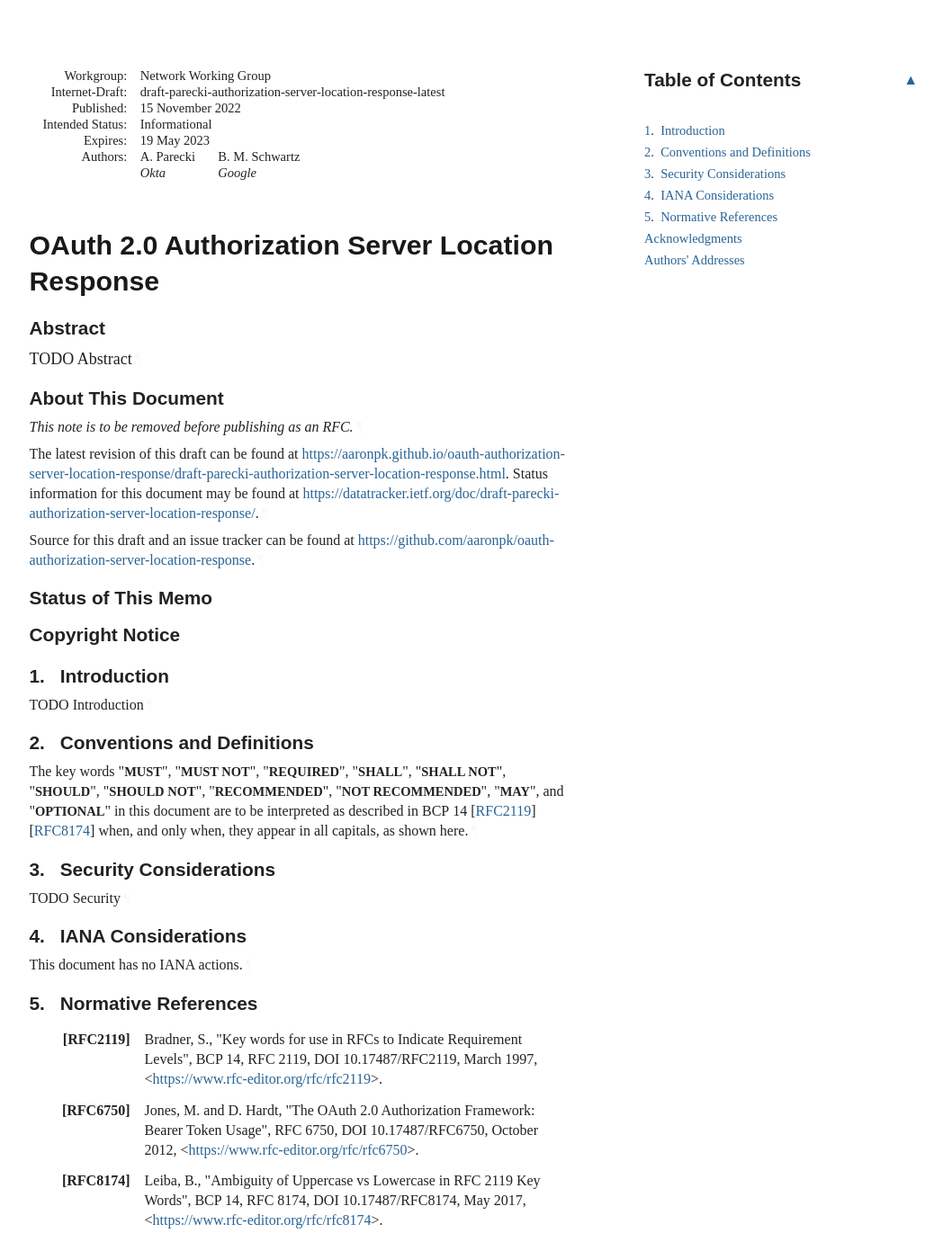
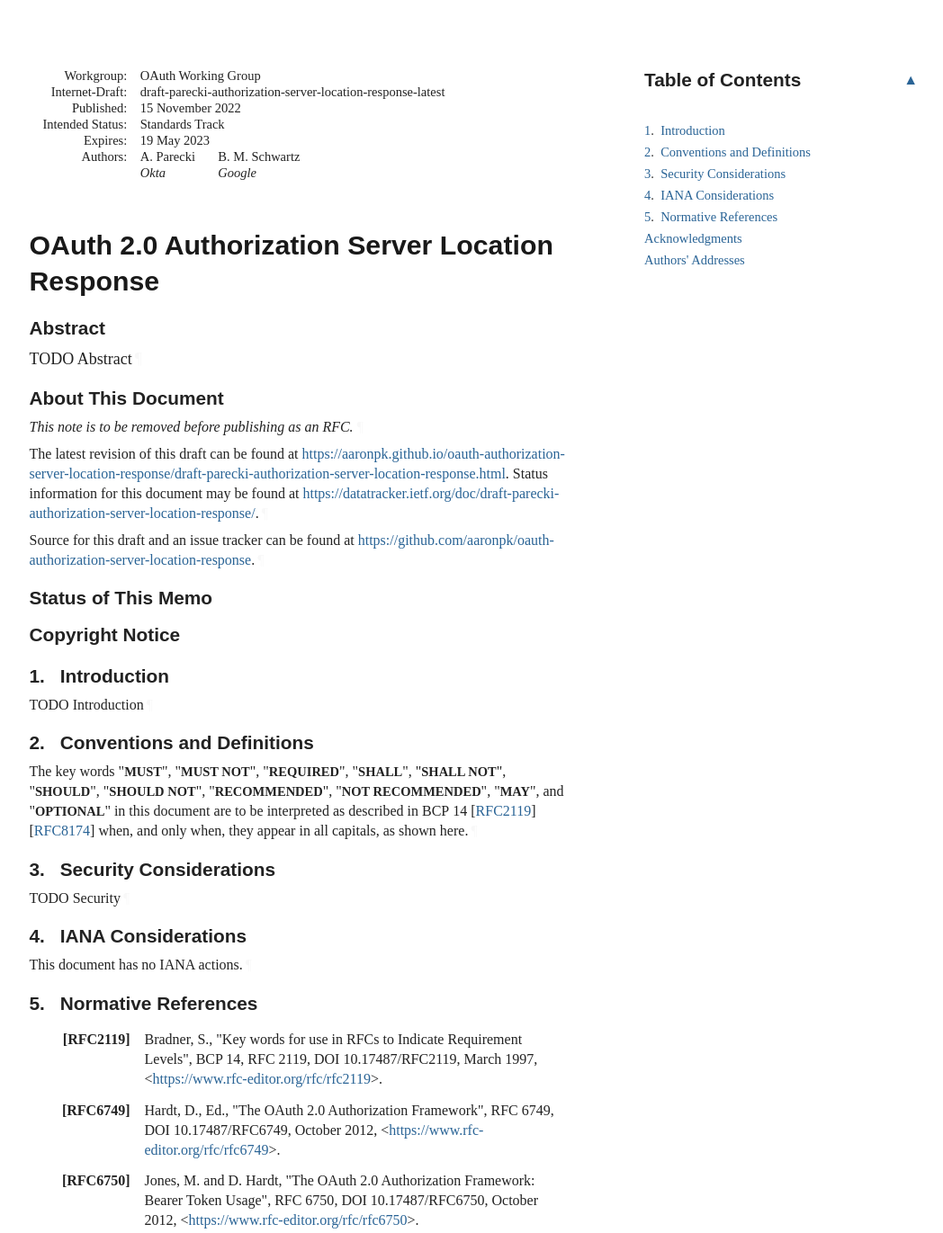
Before and after one commit to aaronpk/oauth-authorization-server-discovery, a plain HTML site: page draft-parecki-authorization-server-location-response.html in a window 1280 px wide. Shown: the top 1371 px of the page at 90% size, without its empty margins (92-1140 px from the left). Drawn offline with Linux system fonts and the light colour scheme; a web font is replaced by a local one.

Commit message:
Script updating gh-pages from f496a49. [ci skip]

```diff
--- a/draft-parecki-authorization-server-location-response.html
+++ b/draft-parecki-authorization-server-location-response.html
@@ -11,9 +11,10 @@
        TODO Abstract
     " name="description">
 <meta content="xml2rfc 3.15.2" name="generator">
-<meta content="next generation" name="keyword">
-<meta content="unicorn" name="keyword">
-<meta content="sparkling distributed ledger" name="keyword">
+<meta content="authorization-server" name="keyword">
+<meta content="oauth" name="keyword">
+<meta content="resource-server" name="keyword">
+<meta content="authorization" name="keyword">
 <meta content="draft-parecki-authorization-server-location-response-latest" name="ietf.draft">
 <!-- Generator version information:
   xml2rfc 3.15.2
@@ -1050,7 +1051,7 @@ svg :is([stroke="fill"], [fill^="#fff"]) {
 <div id="internal-metadata" class="document-information">
 <dl id="identifiers">
 <dt class="label-workgroup">Workgroup:</dt>
-<dd class="workgroup">Network Working Group</dd>
+<dd class="workgroup">OAuth Working Group</dd>
 <dt class="label-internet-draft">Internet-Draft:</dt>
 <dd class="internet-draft">draft-parecki-authorization-server-location-response-latest</dd>
 <dt class="label-published">Published:</dt>
@@ -1058,7 +1059,7 @@ svg :is([stroke="fill"], [fill^="#fff"]) {
 <time datetime="2022-11-15" class="published">15 November 2022</time>
     </dd>
 <dt class="label-intended-status">Intended Status:</dt>
-<dd class="intended-status">Informational</dd>
+<dd class="intended-status">Standards Track</dd>
 <dt class="label-expires">Expires:</dt>
 <dd class="expires"><time datetime="2023-05-19">19 May 2023</time></dd>
 <dt class="label-authors">Authors:</dt>
@@ -1207,6 +1208,10 @@ appear in all capitals, as shown here.<a href="#section-2-1" class="pilcrow">¶<
       <dd>
 <span class="refAuthor">Bradner, S.</span>, <span class="refTitle">"Key words for use in RFCs to Indicate Requirement Levels"</span>, <span class="seriesInfo">BCP 14</span>, <span class="seriesInfo">RFC 2119</span>, <span class="seriesInfo">DOI 10.17487/RFC2119</span>, <time datetime="1997-03" class="refDate">March 1997</time>, <span>&lt;<a href="https://www.rfc-editor.org/rfc/rfc2119">https://www.rfc-editor.org/rfc/rfc2119</a>&gt;</span>. </dd>
 <dd class="break"></dd>
+<dt id="RFC6749">[RFC6749]</dt>
+      <dd>
+<span class="refAuthor">Hardt, D., Ed.</span>, <span class="refTitle">"The OAuth 2.0 Authorization Framework"</span>, <span class="seriesInfo">RFC 6749</span>, <span class="seriesInfo">DOI 10.17487/RFC6749</span>, <time datetime="2012-10" class="refDate">October 2012</time>, <span>&lt;<a href="https://www.rfc-editor.org/rfc/rfc6749">https://www.rfc-editor.org/rfc/rfc6749</a>&gt;</span>. </dd>
+<dd class="break"></dd>
 <dt id="RFC6750">[RFC6750]</dt>
       <dd>
 <span class="refAuthor">Jones, M.</span> and <span class="refAuthor">D. Hardt</span>, <span class="refTitle">"The OAuth 2.0 Authorization Framework: Bearer Token Usage"</span>, <span class="seriesInfo">RFC 6750</span>, <span class="seriesInfo">DOI 10.17487/RFC6750</span>, <time datetime="2012-10" class="refDate">October 2012</time>, <span>&lt;<a href="https://www.rfc-editor.org/rfc/rfc6750">https://www.rfc-editor.org/rfc/rfc6750</a>&gt;</span>. </dd>
```
Also changed, not shown: draft-parecki-authorization-server-location-response.txt.
